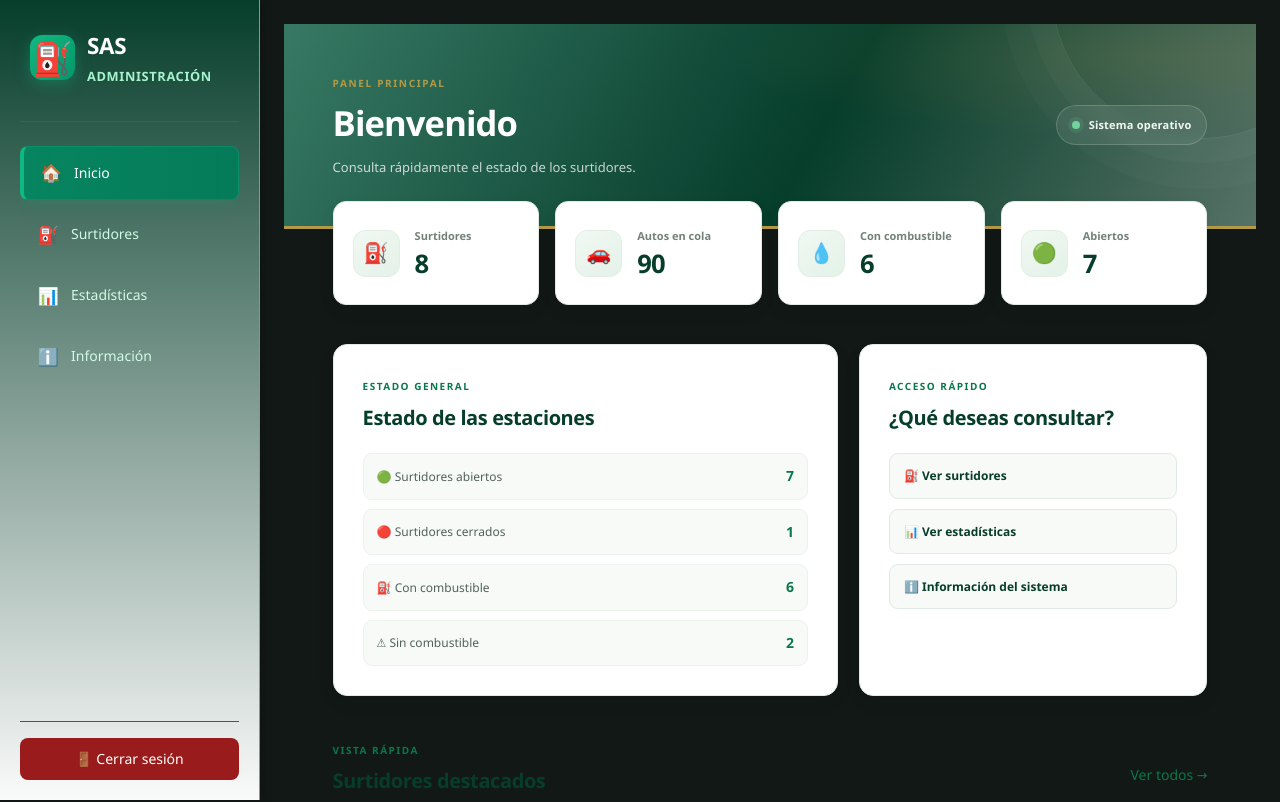
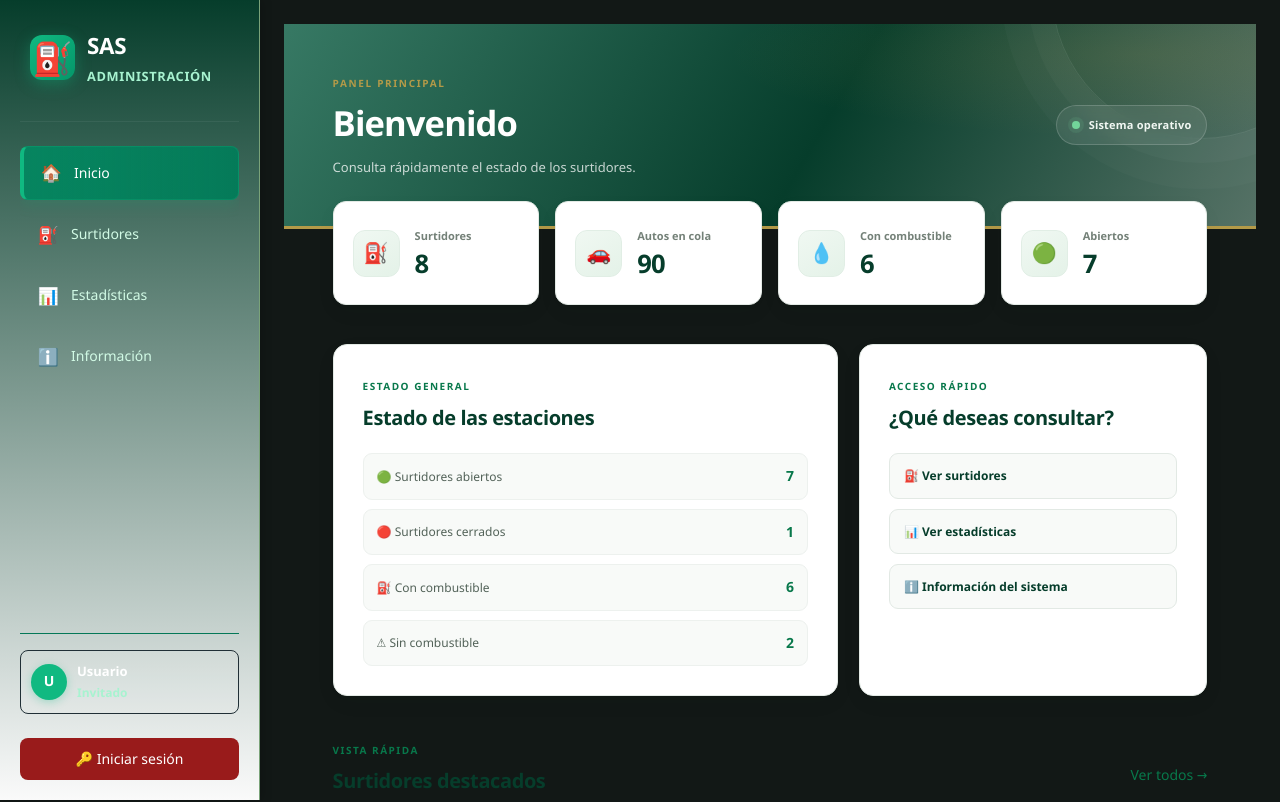
Before and after one commit to berna2rdrodolfaldo-hub/frontend, a React (Vite) app: page / in a window 1280 px wide. Shown: the top 802 px of the page. Built offline with nearby package versions, Linux system fonts and the light colour scheme.

Commit message:
arreglo de fotito omaiga

```diff
--- a/src/components/Sidebar.tsx
+++ b/src/components/Sidebar.tsx
@@ -14,14 +14,19 @@ function Sidebar() {
     navigate("/login", { replace: true });
   };
 
+  // Función para ir al login si no hay sesión
+  const handleLoginRedirect = () => {
+    navigate("/login", { replace: true });
+  };
+
   // Normalizamos el rol a mayúsculas
   const rawRole = user?.role || user?.rol || "";
   const role = String(rawRole).toUpperCase().trim();
 
-  // Verificación de roles
-  const isDev = role === "DEVELOPER" || role === "DEV";
-  const isOwner = role === "DUENO" || role === "ADMIN" || isDev;
-  const isWorker = role === "TRABAJADOR";
+  // Verificación de roles (si no hay usuario, por defecto es rol visitante/usuario básico sin privilegios admin/dev)
+  const isDev = user && (role === "DEVELOPER" || role === "DEV");
+  const isOwner = user && (role === "DUENO" || role === "ADMIN" || isDev);
+  const isWorker = user && (role === "TRABAJADOR");
 
   // Función para cerrar el menú lateral en dispositivos móviles
   const closeMenu = () => setIsOpen(false);
@@ -97,7 +102,7 @@ function Sidebar() {
         </nav>
 
         <div className="sidebar-bottom">
-          {user && (
+          {user ? (
             <div className="user-card">
               <div className="user-avatar">
                 {user.name?.charAt(0).toUpperCase() || "U"}
@@ -107,8 +112,17 @@ function Sidebar() {
                 <span>{user.role || user.rol}</span>
               </div>
             </div>
+          ) : (
+            <div className="user-card">
+              <div className="user-avatar">U</div>
+              <div className="user-info">
+                <strong>Usuario</strong>
+                <span>Invitado</span>
+              </div>
+            </div>
           )}
 
+          {user ? (
             <button
               className="sidebar-logout"
               onClick={() => {
@@ -119,6 +133,18 @@ function Sidebar() {
             >
               🚪 Cerrar sesión
             </button>
+          ) : (
+            <button
+              className="sidebar-logout"
+              onClick={() => {
+                closeMenu();
+                handleLoginRedirect();
+              }}
+              type="button"
+            >
+              🔑 Iniciar sesión
+            </button>
+          )}
         </div>
       </aside>
     </>
--- a/src/pages/InformationPage.tsx
+++ b/src/pages/InformationPage.tsx
@@ -1,51 +1,38 @@
 import Sidebar from "../components/Sidebar";
 import "./InformationPage.css";
+import surtidorImg from "../Imagenes/surtidor-principal.jpg";
 
 function InformationPage() {
-
   return (
     <div className="information-page" style={{ display: "flex", minHeight: "100vh" }}>
-
       <Sidebar />
-
       <main className="information-content" style={{ marginLeft: "260px", padding: "20px", flex: 1, minWidth: 0 }}>
-
         <header className="page-header">
-
           <span>INFORMACIÓN</span>
-
           <h1>
             Sobre el sistema SAS
           </h1>
-
           <p>
             Conoce las funciones principales
             de la plataforma.
           </p>
-
         </header>
 
-
         <section className="information-main">
-
           <div className="information-text">
-
             <span className="section-label">
               ¿QUÉ ES SAS?
             </span>
-
             <h2>
               Sistema de Administración
               de Surtidores
             </h2>
-
             <p>
               SAS es una plataforma diseñada
               para consultar información de
               diferentes estaciones de servicio
               de manera rápida y organizada.
             </p>
-
             <p>
               El sistema permite visualizar
               precios, disponibilidad de
@@ -53,108 +40,73 @@ function InformationPage() {
               en cola y estado de funcionamiento
               de los surtidores.
             </p>
-
           </div>
 
-
           <div className="information-image">
-
             <img
-              src="/surtidor-info.jpg"
+              src={surtidorImg}
               alt="Surtidor de combustible"
             />
-
           </div>
-
         </section>
 
-
         <section className="features">
-
           <div className="section-title">
-
             <span className="section-label">
               FUNCIONES
             </span>
-
             <h2>
               ¿Qué puedes consultar?
             </h2>
-
           </div>
 
-
           <div className="features-grid">
-
             <div className="feature-card">
-
               <span>⛽</span>
-
               <h3>
                 Surtidores
               </h3>
-
               <p>
                 Consulta información detallada
                 de cada estación.
               </p>
-
             </div>
 
-
             <div className="feature-card">
-
               <span>💰</span>
-
               <h3>
                 Precios
               </h3>
-
               <p>
                 Revisa los precios de los
                 diferentes combustibles.
               </p>
-
             </div>
 
-
             <div className="feature-card">
-
               <span>🚗</span>
-
               <h3>
                 Colas
               </h3>
-
               <p>
                 Conoce la cantidad de vehículos
                 esperando en cada estación.
               </p>
-
             </div>
 
-
             <div className="feature-card">
-
               <span>📊</span>
-
               <h3>
                 Estadísticas
               </h3>
-
               <p>
                 Analiza el estado general
                 de los surtidores.
               </p>
-
             </div>
-
           </div>
-
         </section>
-
       </main>
-
     </div>
   );
 }
--- a/src/pages/auth/LoginPage.tsx
+++ b/src/pages/auth/LoginPage.tsx
@@ -1,9 +1,7 @@
 import { useState } from "react";
 import { Navigate, useNavigate } from "react-router-dom";
-
 import LoginForm from "../../components/auth/LoginForm";
 import { authRepository } from "../../repositories/authRepository";
-
 import type { LoginCredentials } from "../../types/auth";
 
 function LoginPage() {
@@ -11,13 +9,11 @@ function LoginPage() {
   const [error, setError] = useState("");
 
   if (authRepository.isAuthenticated()) {
-    // Redirigir siempre a la página principal sin importar el rol
     return <Navigate to="/" replace />;
   }
 
   const handleLogin = (credentials: LoginCredentials) => {
     setError("");
-
     const user = authRepository.login(credentials);
 
     if (!user) {
@@ -25,17 +21,13 @@ function LoginPage() {
       return;
     }
 
-    // Redirección unificada al Inicio para todos los usuarios
     navigate("/", { replace: true });
   };
 
   return (
-    <main>
-      <LoginForm
-        error={error}
-        onSubmit={handleLogin}
-      />
-    </main>
+    <div style={{ width: "100vw", minHeight: "100vh", margin: 0, padding: 0 }}>
+      <LoginForm error={error} onSubmit={handleLogin} />
+    </div>
   );
 }
 
```
Lines whose indentation alone changed are shown as unchanged.
